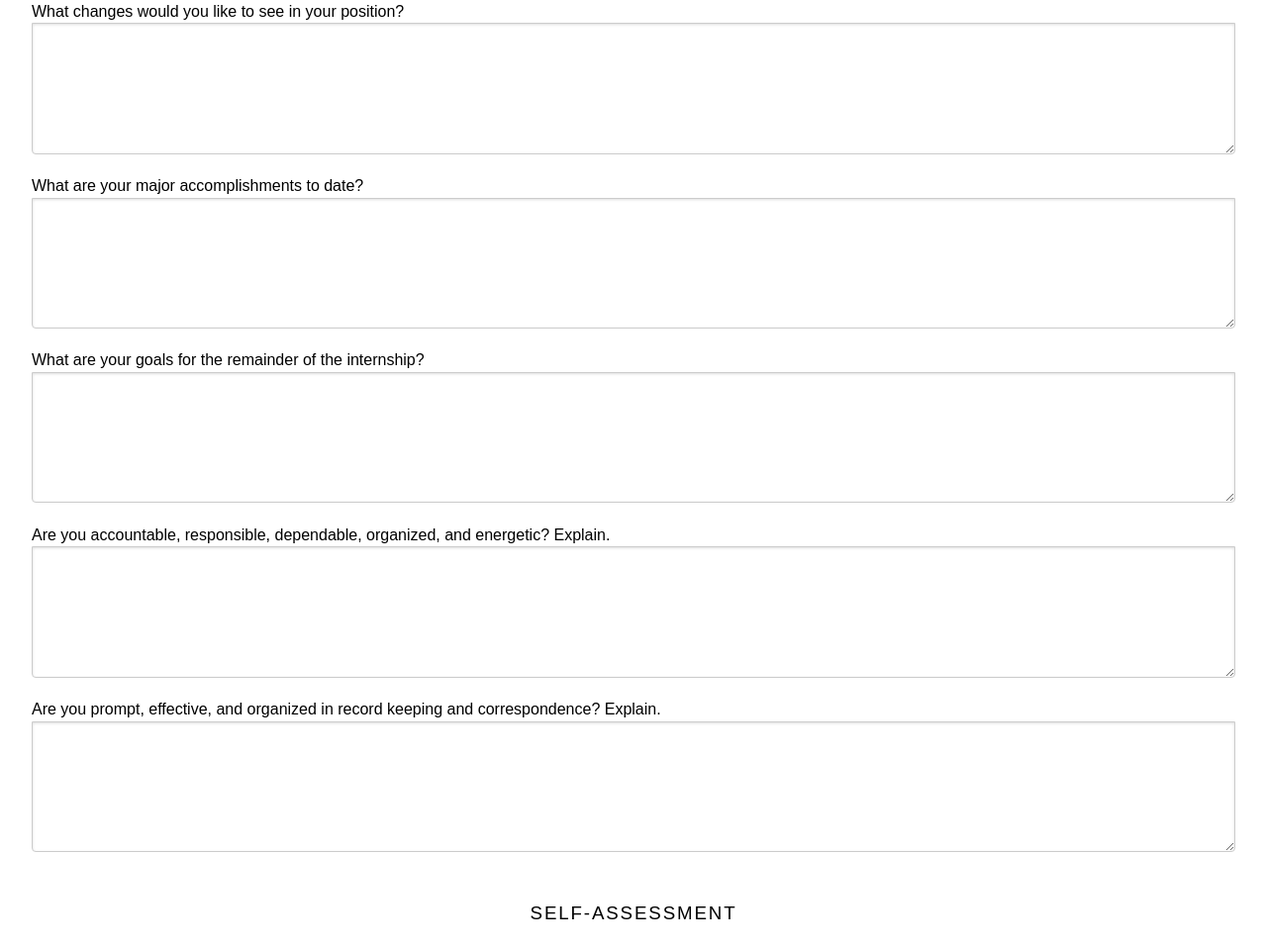
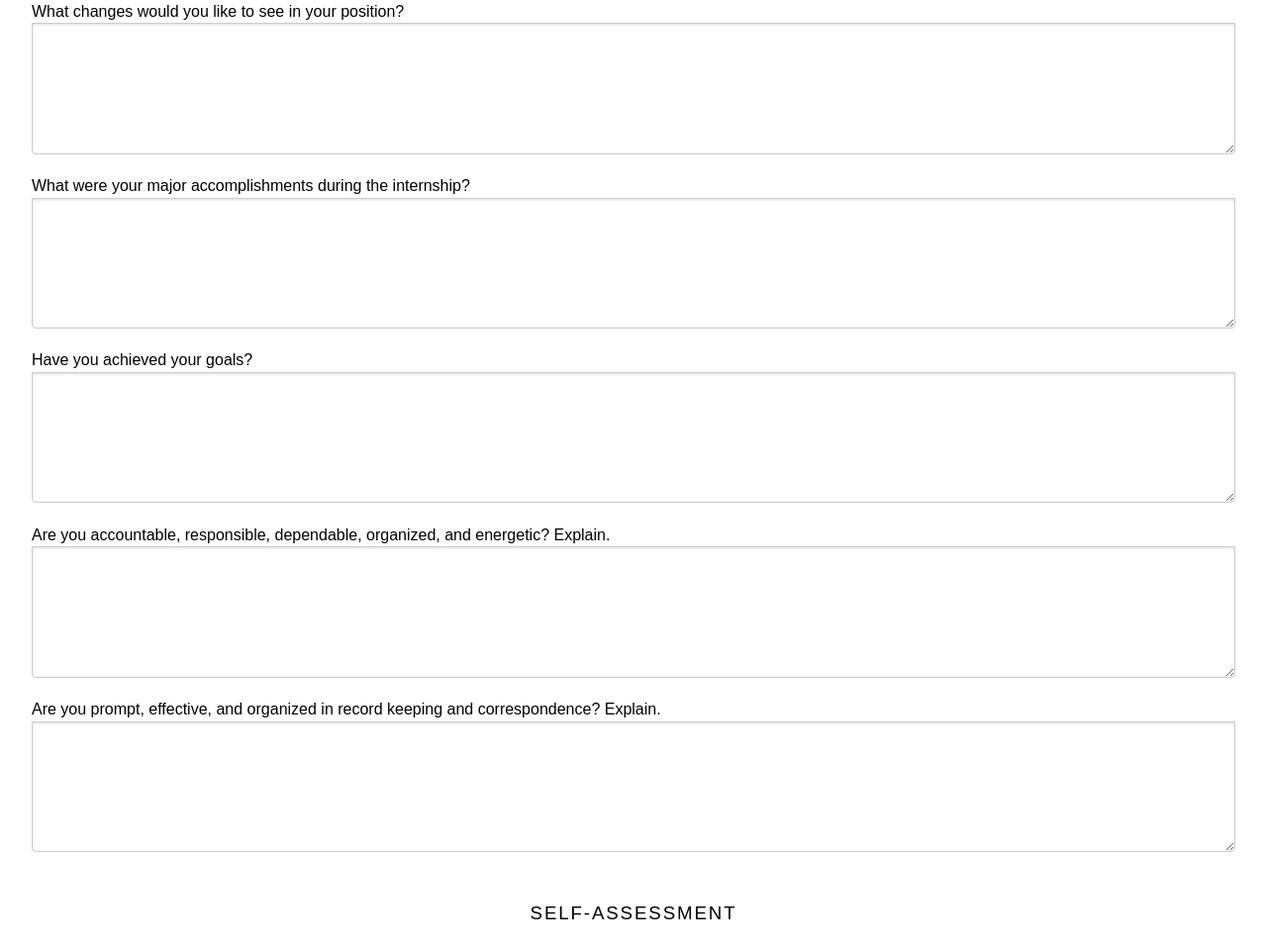
Before and after one commit to davejasnos/Final-Review, a plain HTML site: page index.html in a window 1280 px wide. Shown: the part 1160-2119 px from the top of the page at 99% size. Drawn offline with nearby package versions, Linux system fonts and the light colour scheme.

Commit message:
Add files via upload

```diff
--- a/index.html
+++ b/index.html
@@ -72,12 +72,12 @@ https://davejasnos.github.io/Final-Review/
       </fieldset>
       <!-- accomplishments -->
       <fieldset class="pure-group">
-        <label for="accomplishments">What are your major accomplishments to date?</label>
+        <label for="accomplishments">What were your major accomplishments during the internship?</label>
         <textarea id="accomplishments" name="accomplishments" rows="6"></textarea>
       </fieldset>
       <!-- goals -->
       <fieldset class="pure-group">
-        <label for="goals">What are your goals for the remainder of the internship?</label>
+        <label for="goals">Have you achieved your goals?</label>
         <textarea id="goals" name="goals" rows="6"></textarea>
       </fieldset>
       <!-- accountable -->
```
